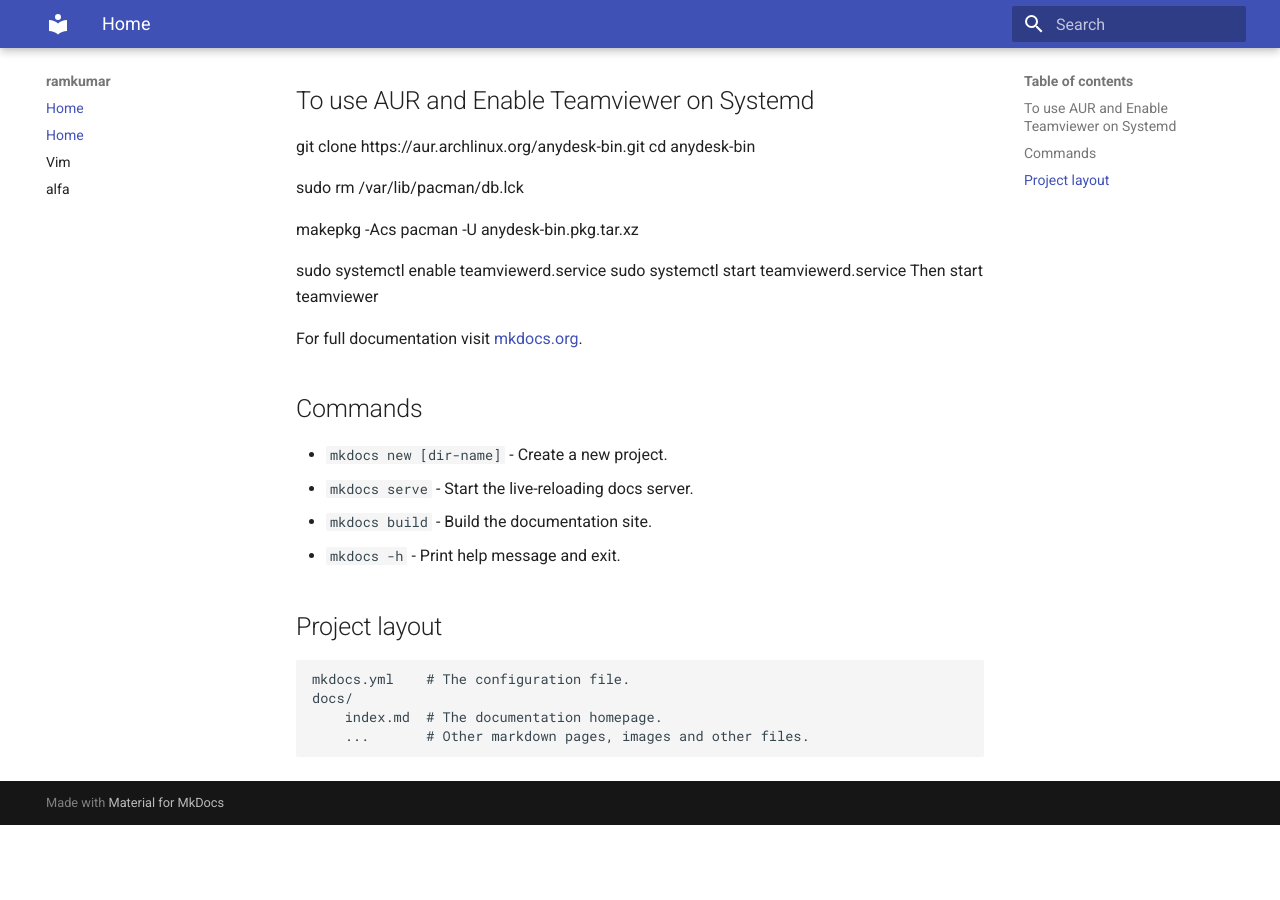
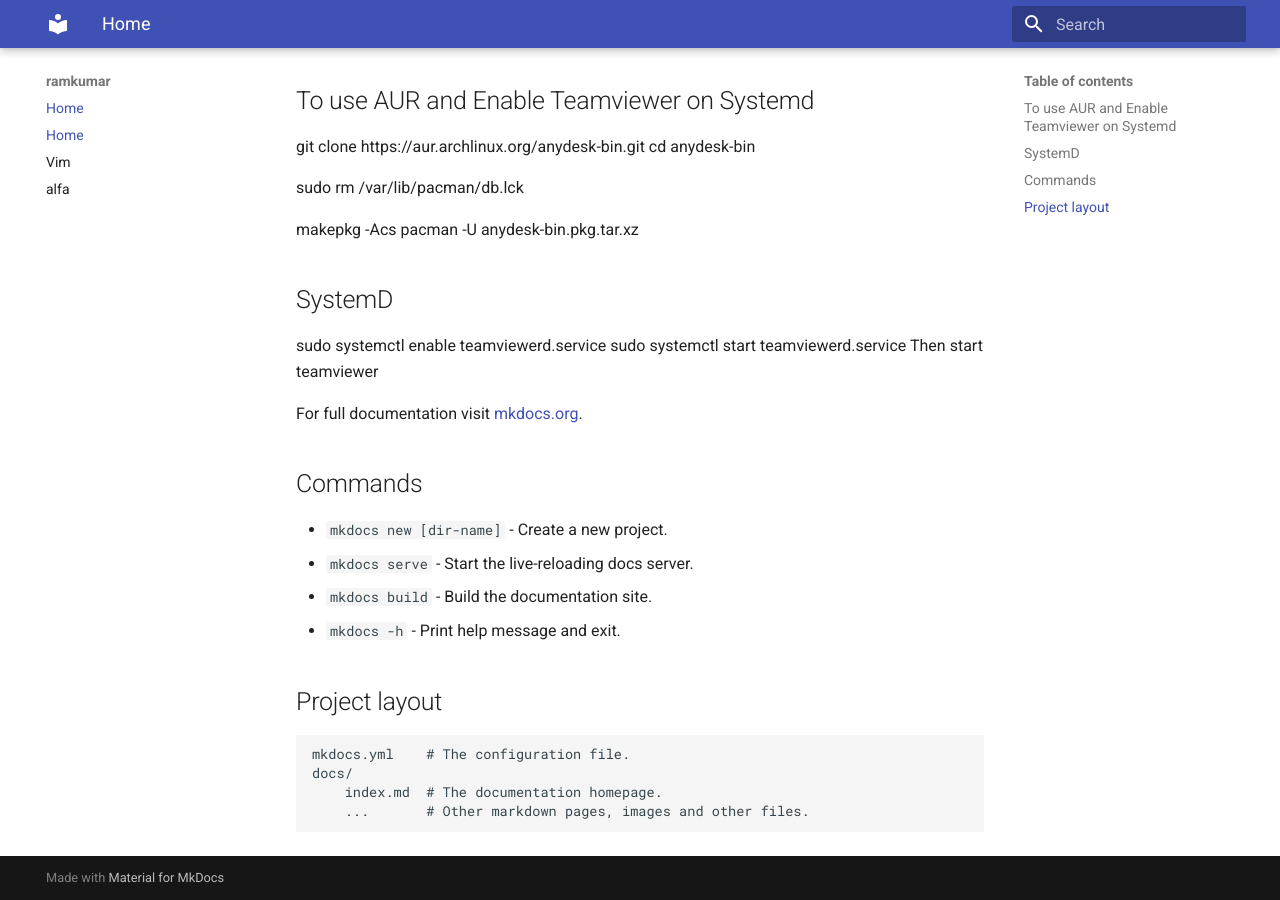
Before and after one commit to ram19890/premnathenterprises.com, an MkDocs documentation site: the page built from docs/index.md, in a window 1280 px wide and 900 px high, scrolled down 1212 px. Built offline with MkDocs 1.6.1 and Material for MkDocs 9.7.7, drawn with Linux system fonts in a browser that asks for light colours; before the commit the page ends 2037 px from its top, so only the background shows below that.

Commit message:
raw data4

```diff
--- a/docs/index.md
+++ b/docs/index.md
@@ -94,6 +94,7 @@
 makepkg -Acs
 pacman -U anydesk-bin.pkg.tar.xz
 
+## SystemD
 sudo systemctl enable teamviewerd.service
 sudo systemctl start teamviewerd.service
 Then start teamviewer
```
